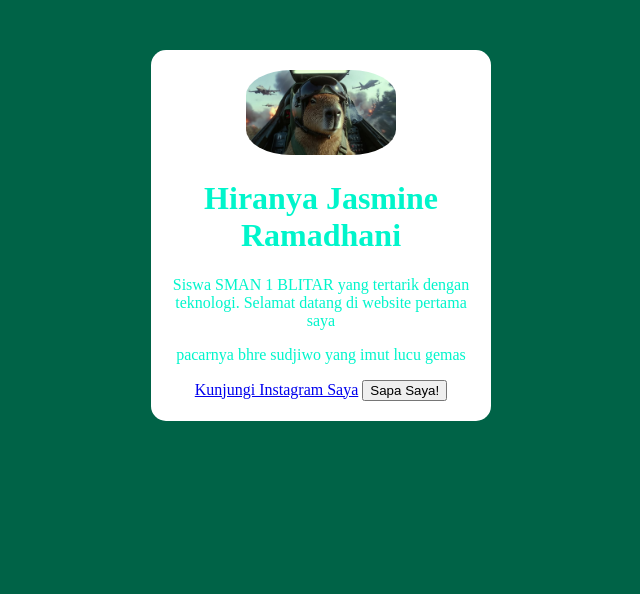
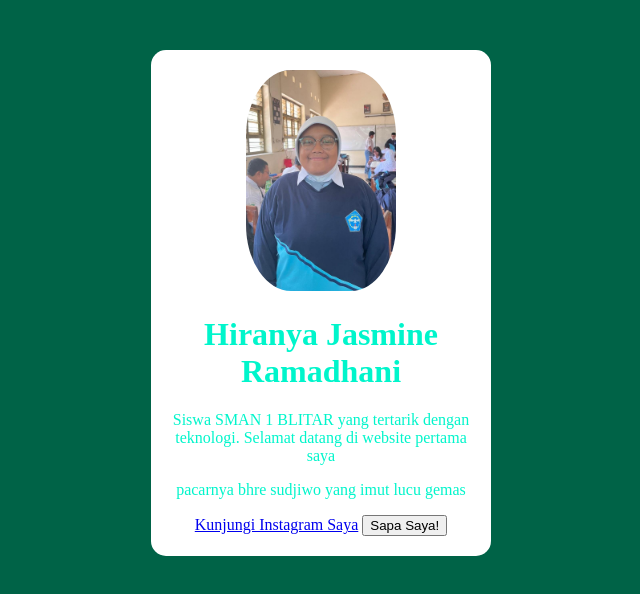
Before and after one commit to Hiranya-star/pelatihan-tik, a plain HTML site: page index.html in a window 1280 px wide. Shown: the whole page, without its empty margins (319-959 px from the left). Drawn offline with Linux system fonts and the light colour scheme; a script that the page names is missing.

Commit message:
Update profile image in index.html

```diff
--- a/index.html
+++ b/index.html
@@ -6,7 +6,7 @@
 </head>
 <body>
   <div class="kartu-profil">
-  <img src="capibara piloto.jpg" alt="Foto profil saya">
+  <img src="hiranya.jpeg" alt="Foto profil saya">
   <h1>Hiranya Jasmine Ramadhani</h1>
   <p>Siswa SMAN 1 BLITAR yang tertarik dengan teknologi. Selamat datang di website pertama saya</p>
           <p>pacarnya bhre sudjiwo yang imut lucu gemas</p>
```
